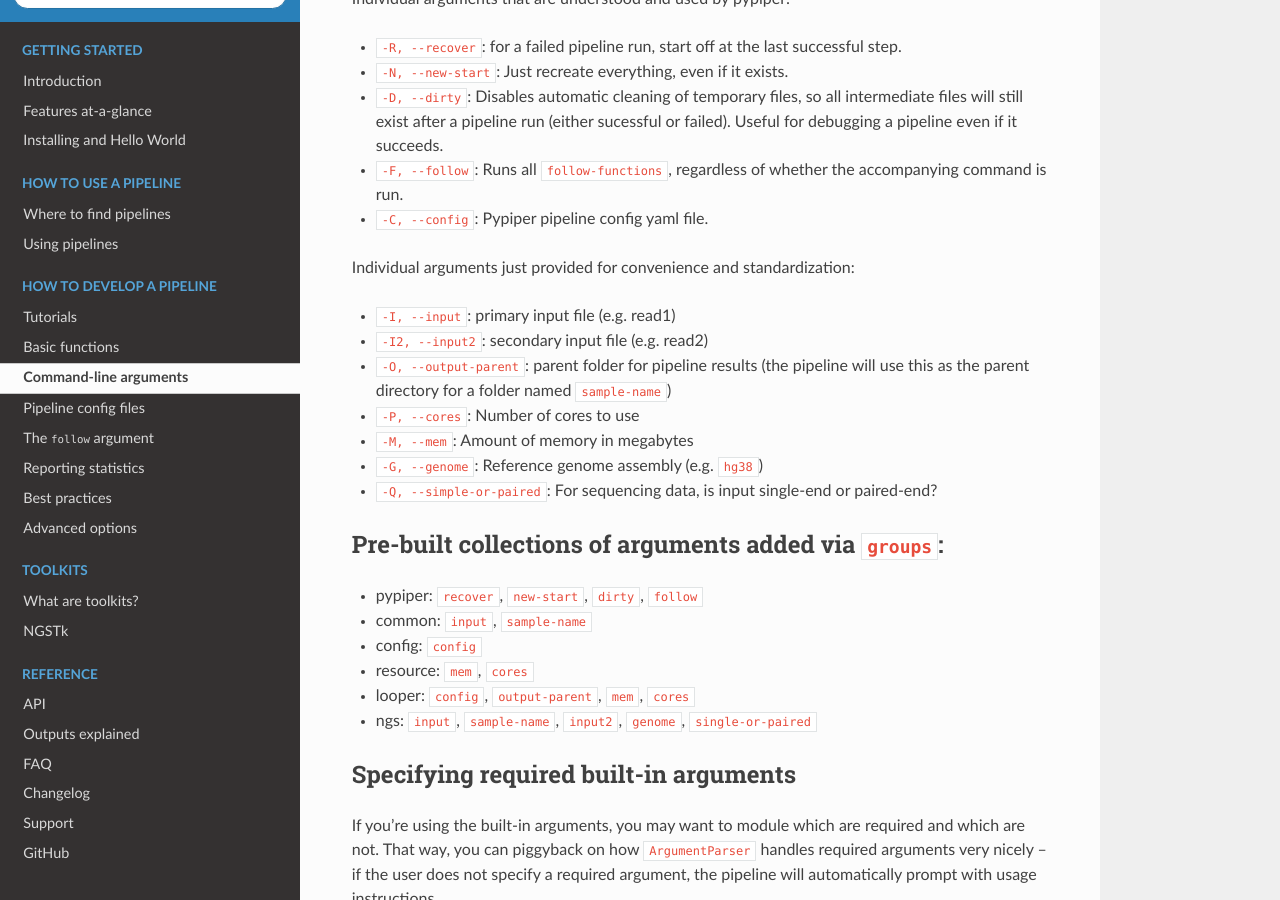
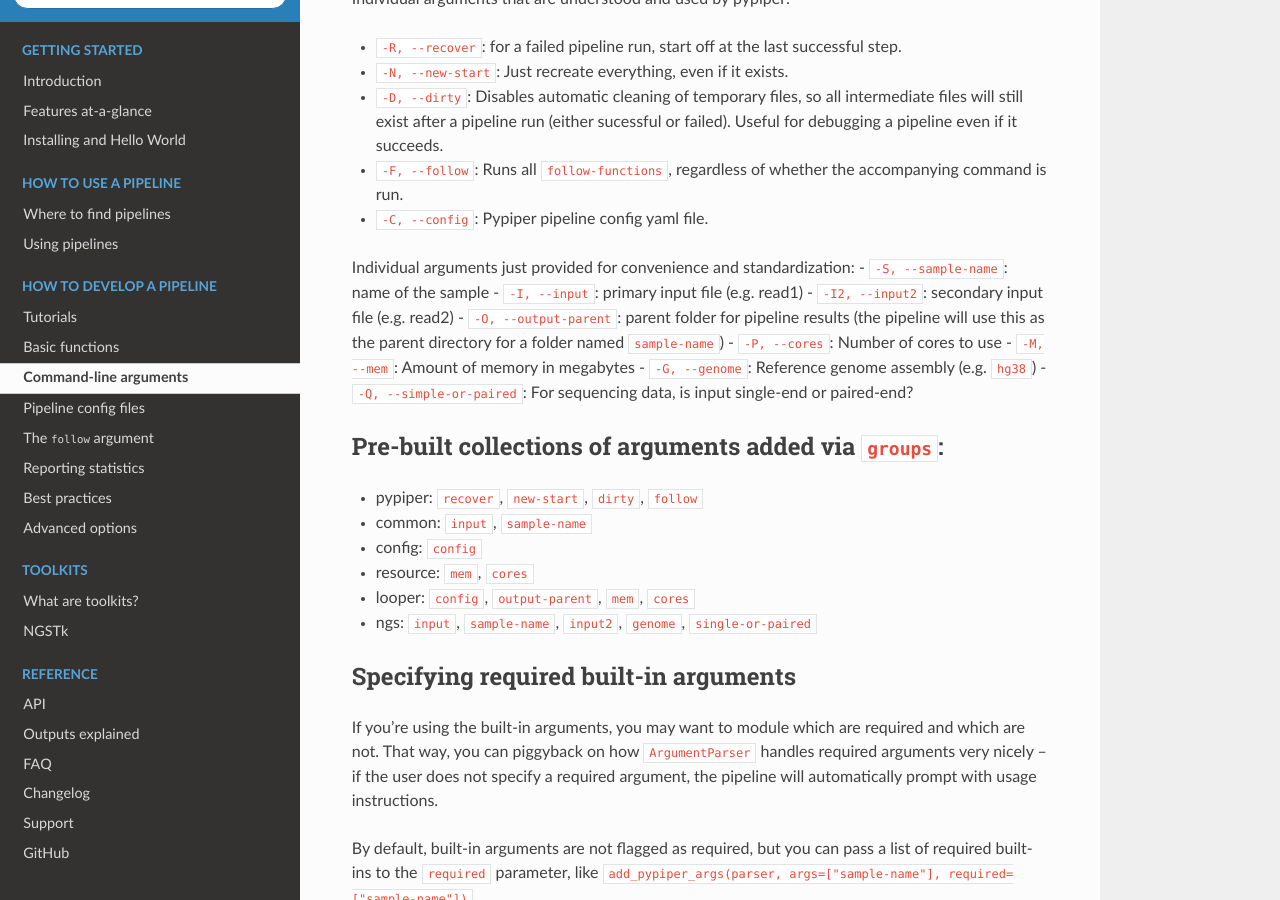
Before and after one commit to databio/pypiper, a Sphinx documentation site: the page built from doc/source/develop-arguments.rst, in a window 1280 px wide and 900 px high, scrolled down 1231 px. Built offline with Sphinx 7.4.7 and the Read the Docs theme 2.0.0, drawn with Linux system fonts in a browser that asks for light colours.

Commit message:
add sample-name as pypiper arg

```diff
--- a/doc/source/develop-arguments.rst
+++ b/doc/source/develop-arguments.rst
@@ -51,7 +51,7 @@
 - ``-C, --config``: Pypiper pipeline config yaml file.
 
 Individual arguments just provided for convenience and standardization:
-
+- ``-S, --sample-name``: name of the sample
 - ``-I, --input``: primary input file (e.g. read1)
 - ``-I2, --input2``: secondary input file (e.g. read2)
 - ``-O, --output-parent``: parent folder for pipeline results (the pipeline will use this as the parent directory for a folder named ``sample-name``)
```
